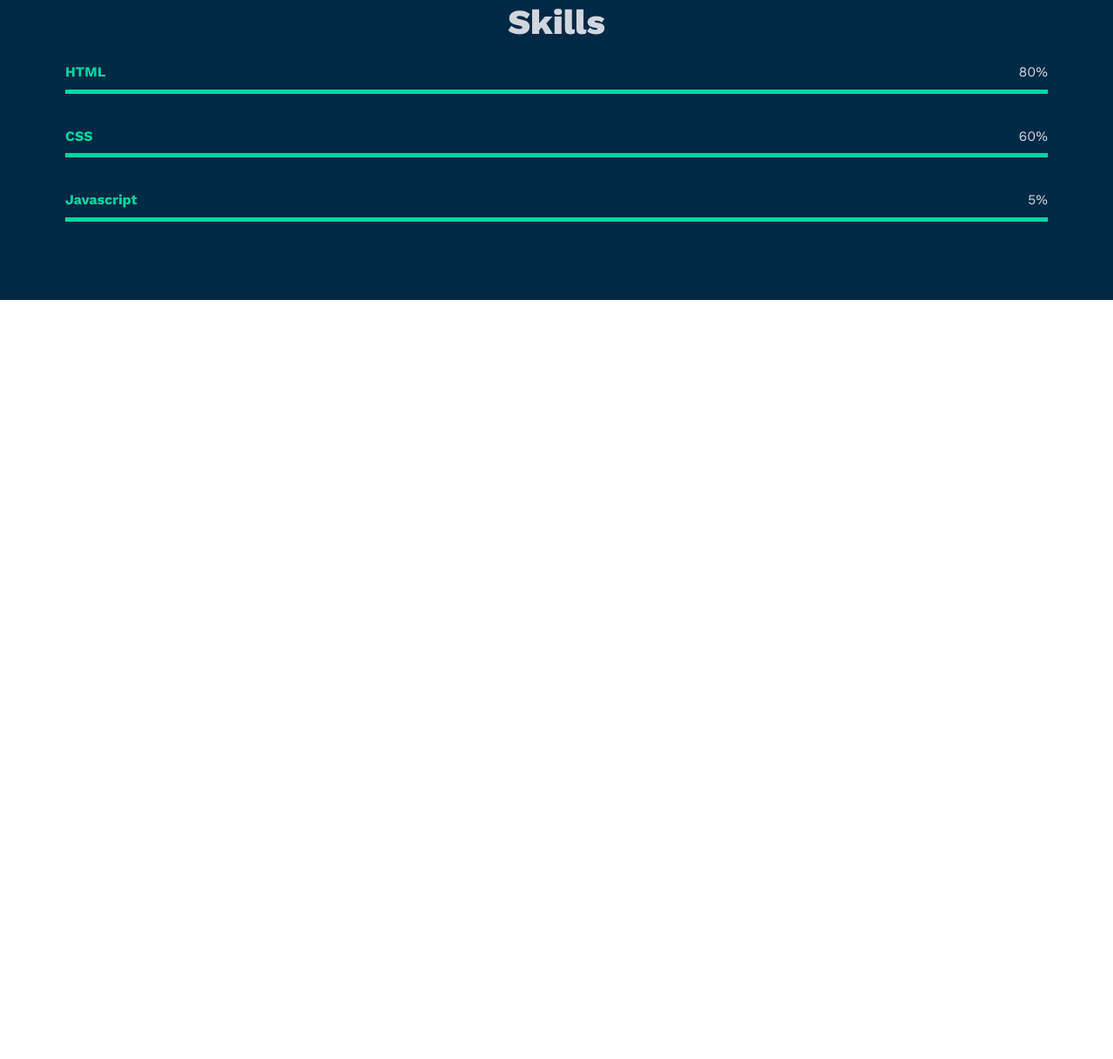
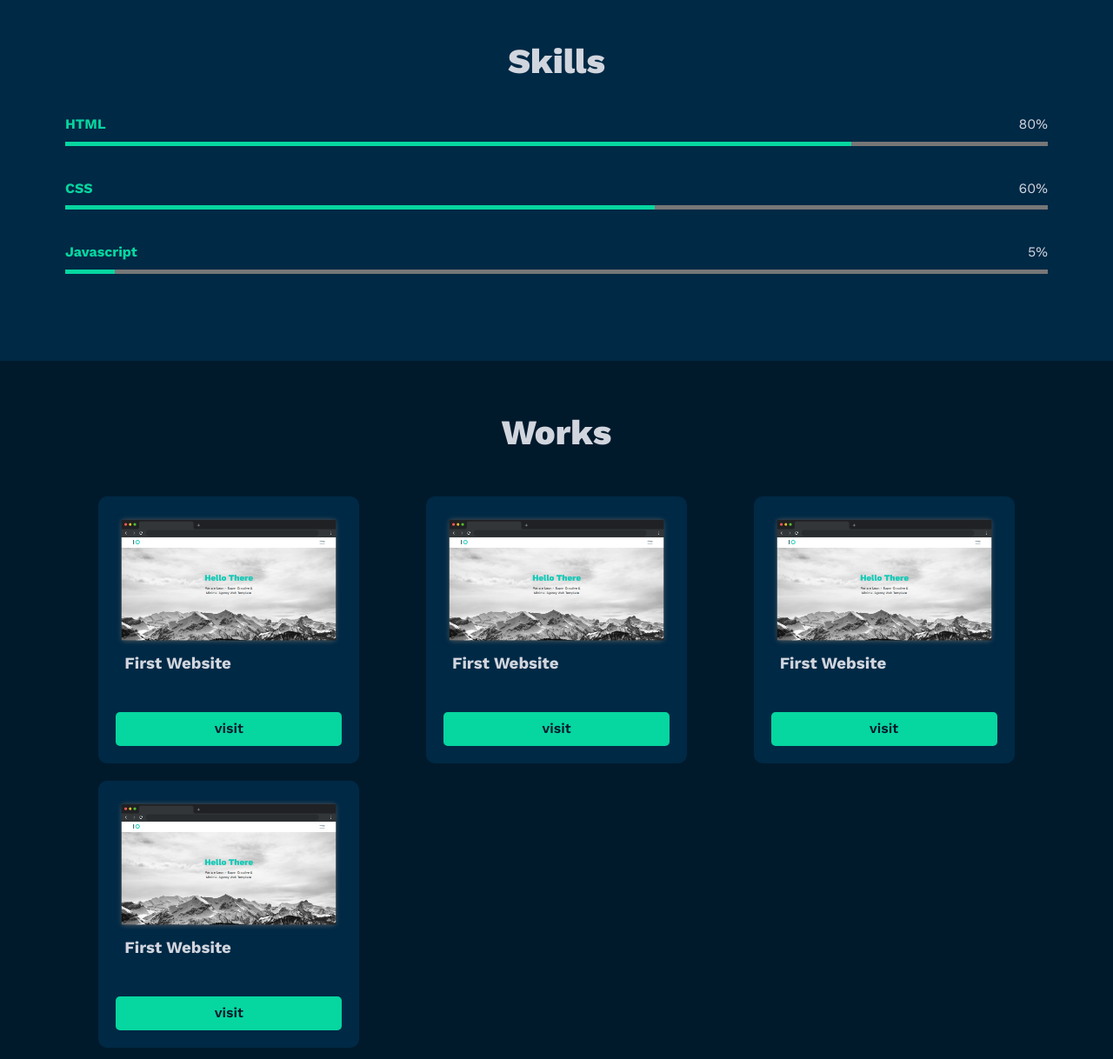
Before and after one commit to El-Mehdi-Wardine/First-Portfolio, a plain HTML site: page index.html in a window 1280 px wide. Shown: the part 1279-2497 px from the top of the page at 87% size. Before the commit the page ends 1624 px from the top, so only its background shows below. Drawn offline with nearby package versions, Linux system fonts and the light colour scheme.

Commit message:
finish the skills section and adding works section

```diff
--- a/css/style.css
+++ b/css/style.css
@@ -20,6 +20,15 @@ body {
     padding-left: 20px;
     padding-right: 20px;
     margin: auto;
+}
+
+.special-header {
+    margin: 0;
+    font-size: 40px;
+    color: var(--text-color);
+    text-align: center;
+    font-weight: 800;
+    padding-bottom: 40px;
 }
 
 /* SMALL */
@@ -139,17 +148,9 @@ body {
     background-color: var(--second-color);
 }
 .info .container {
-    padding-top: 50px;
-    padding-bottom: 50px;
+    padding-top: 60px;
+    padding-bottom: 60px;
     color: var(--text-color);
-}
-.info .container > h3 {
-    margin: 0;
-    font-size: 40px;
-    color: var(--text-color);
-    text-align: center;
-    font-weight: 800;
-    padding-bottom: 25px;
 }
 .info .container .about-content {
     display: grid;
@@ -182,9 +183,6 @@ body {
     padding-left: 20px;
     font-size: 14px;
 }
-.info .interests {
-
-}
 .info .interests h3 {
     font-size: 25px;
     text-align: center;
@@ -214,17 +212,9 @@ body {
     background-color: var(--third-color);
 }
 .skills .container {
-    padding-top: 50px;
-    padding-bottom: 50px;
+    padding-top: 60px;
+    padding-bottom: 60px;
     color: var(--text-color);
-}
-.skills h3 {
-    margin: 0;
-    font-size: 40px;
-    color: var(--text-color);
-    text-align: center;
-    font-weight: 800;
-    padding-bottom: 25px;
 }
 .skills .text {
     display: flex;
@@ -248,6 +238,55 @@ body {
     background-color: var(--main-color);
     display: block;
 }
-
+.skills .bar .valu1 {
+    width: 80%;
+}
+.skills .bar .valu2 {
+    width: 60%;
+}
+.skills .bar .valu3 {
+    width: 5%;
+}
 
 /* END SKILLS */
+/* START WORKS */
+.works {
+    background-color: var(--second-color);
+}
+.works .container {
+    padding-top: 60px;
+    padding-bottom: 60px;
+}
+.works .works-content {
+    display: grid;
+    grid-template-columns: repeat(auto-fill, minmax(300px, 1fr));
+    gap: 20px;
+    padding: 10px;
+}
+.works .card {
+    background-color: var(--third-color);
+    width: 300px;
+    margin: auto;
+    padding: 20px 20px 10px;
+    border-radius: 10px;
+}
+.works .card img {
+    width: 100%;
+}
+.works .card h3 {
+    margin: 0;
+    color: var(--text-color);
+    padding: 5PX 10PX;
+}
+.works .card a {
+    display: block;
+    text-decoration: none;
+    text-align: center;
+    font-weight: 600;
+    color: var(--second-color);
+    background-color: var(--main-color);
+    border-radius: 5px;
+    padding: 10px 20px;
+    margin: 40px auto 10px;
+}
+/* END WORKS */
--- a/index.html
+++ b/index.html
@@ -49,7 +49,7 @@
     <!-- START ABOUT -->
     <div class="info">
         <div class="container">
-            <h3>Info</h3>
+            <h3 class="special-header">Info</h3>
             <div class="about-content">
                 <div class="info">
                     <h3>Personal Information</h3>
@@ -112,24 +112,53 @@
     <!-- START Skills -->
     <div class="skills">
         <div class="container">
-            <h3>Skills</h3>
+            <h3 class="special-header">Skills</h3>
             <div class="text">
                 <h4>HTML</h4>
                 <span>80%</span>
             </div>
-            <div class="bar"><span></span></div>
+            <div class="bar"><span class="valu1"></span></div>
             <div class="text">
                 <h4>CSS</h4>
                 <span>60%</span>
             </div>
-            <div class="bar"><span></span></div>
+            <div class="bar"><span class="valu2"></span></div>
             <div class="text">
                 <h4>Javascript</h4>
                 <span>5%</span>
             </div>
-            <div class="bar"><span></span></div>
+            <div class="bar"><span class="valu3"></span></div>
         </div>
     </div>
     <!-- END Skills -->
+    <!-- START WORKS -->
+    <div class="works">
+        <div class="container">
+            <h3 class="special-header">Works</h3>
+            <div class="works-content">
+                <div class="card">
+                    <img src="images/work1.png" alt="">
+                    <h3>First Website</h3>
+                    <a href="">visit</a>
+                </div>
+                <div class="card">
+                    <img src="images/work1.png" alt="">
+                    <h3>First Website</h3>
+                    <a href="">visit</a>
+                </div>
+                <div class="card">
+                    <img src="images/work1.png" alt="">
+                    <h3>First Website</h3>
+                    <a href="">visit</a>
+                </div>
+                <div class="card">
+                    <img src="images/work1.png" alt="">
+                    <h3>First Website</h3>
+                    <a href="">visit</a>
+                </div>
+            </div>
+        </div>
+    </div>
+    <!-- END WORKS -->
 </body>
 </html>
```
Also changed, not shown: images/work1.png (added), images/work2.png (added).
